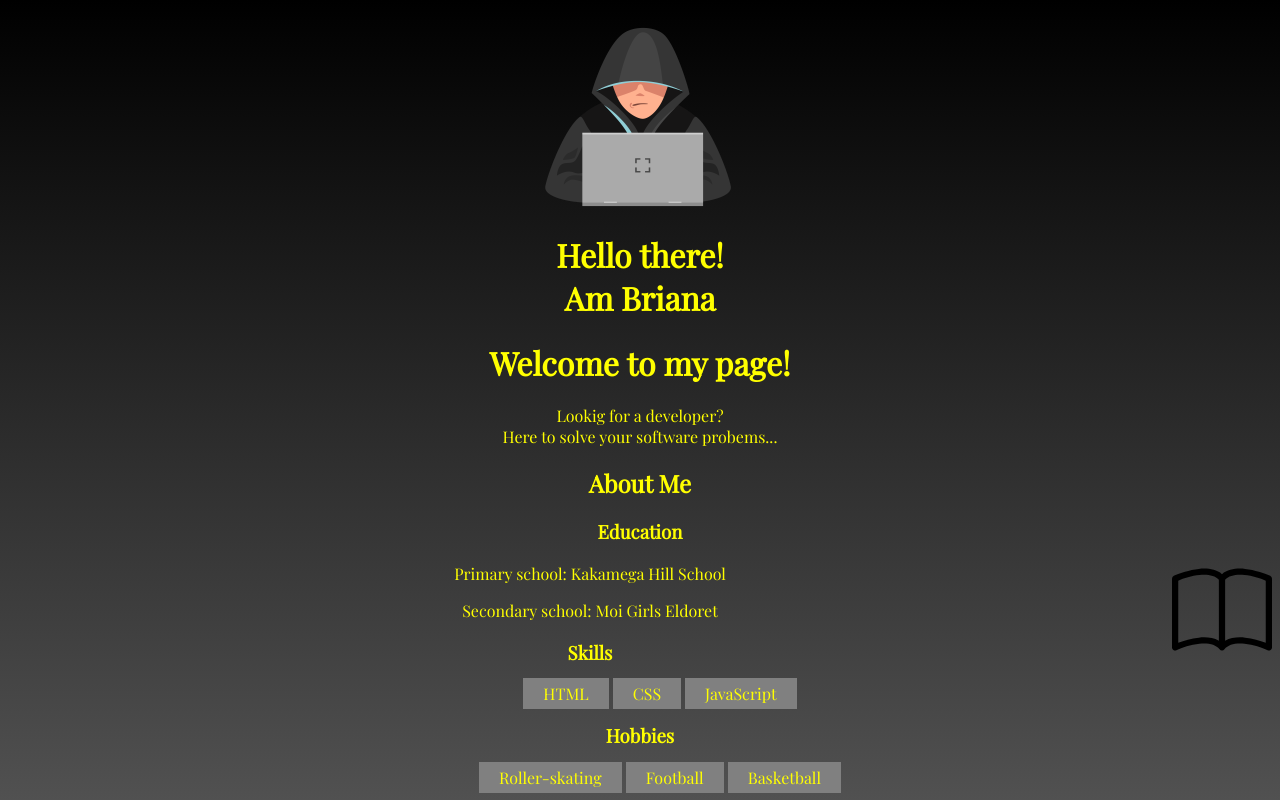
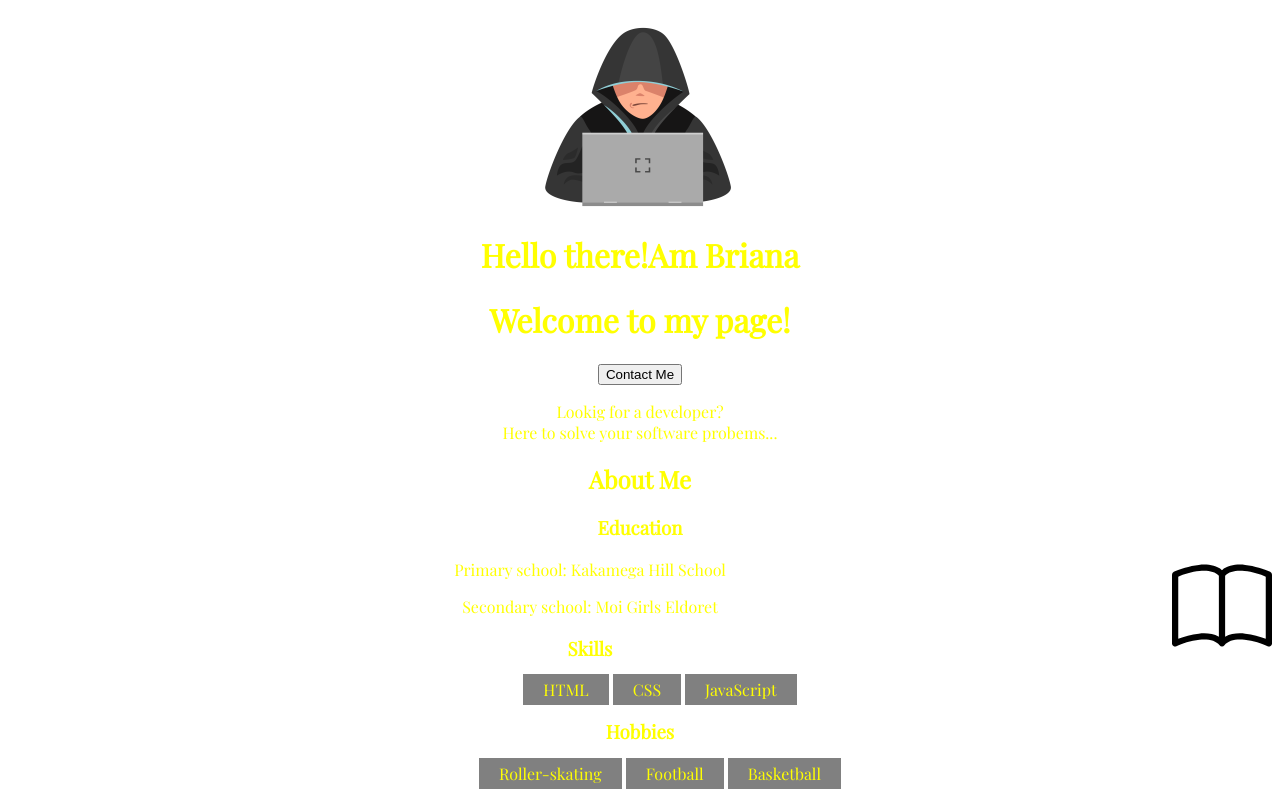
Before and after one commit to 754Bree/Personal-portfolio-page-redone-, a plain HTML site: page index.html in a window 1280 px wide. Shown: the top 800 px of the page. Drawn offline with nearby package versions, Linux system fonts and the light colour scheme.

```diff
--- a/css/styles.css
+++ b/css/styles.css
@@ -1,10 +1,9 @@
 body {
-  background-image: repeating-linear-gradient(black, grey);
+ background-image: Black, grey;
   text-align: center;
   height:1250px;
   color:yellow;
   font-family: 'Playfair Display', serif;
-
 
 }
 li {
--- a/index.html
+++ b/index.html
@@ -14,12 +14,16 @@
         <header>
 
             <img src="Logo.png" alt="Hooded guy with Laptop">
-            <h1>Hello there!<br>Am Briana</h1>
+            <h1>Hello there!<span>Am Briana</span></h1>
             <h1>Welcome to my page!</h1>
+            <a href="#contact">
+                <button type="button" class="btn btn grey">Contact Me</button>
+            </a>
         </header>
 
         <div class="Home">
             <p>Lookig for a developer?<br> Here to solve your software probems...</p>
+
         </div>
         <div class="About">
             <h2>About Me</h2>
@@ -62,7 +66,7 @@
                 <p>Click here to view page<a href="https://754bree.github.io/favorite-games/" target="_blank">my favorite games</a></p>
             </div>
         </div>
-        <div class="Contact">
+        <div class="Contact" id="contact">
             <div class="row">
                 <h2>Contact Details:</h2>
 
```
Also changed, not shown: 2 other files.
